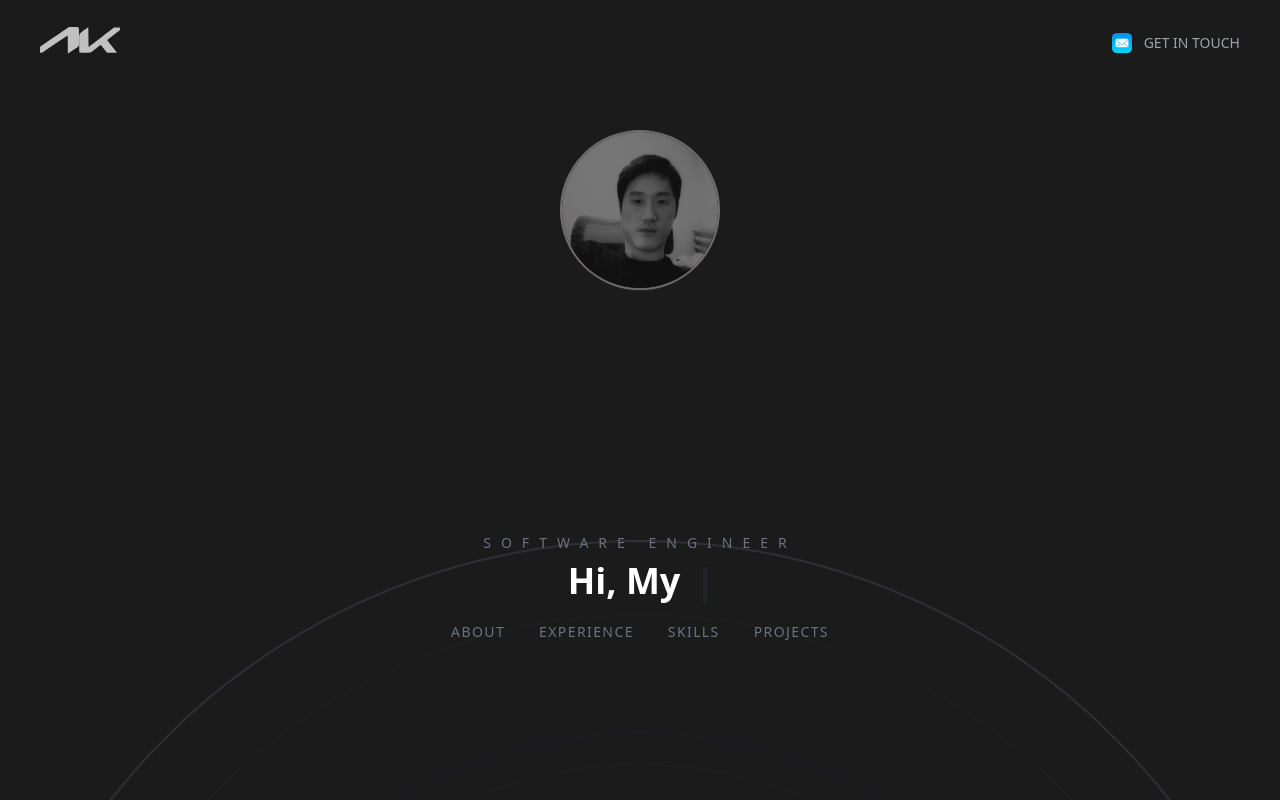
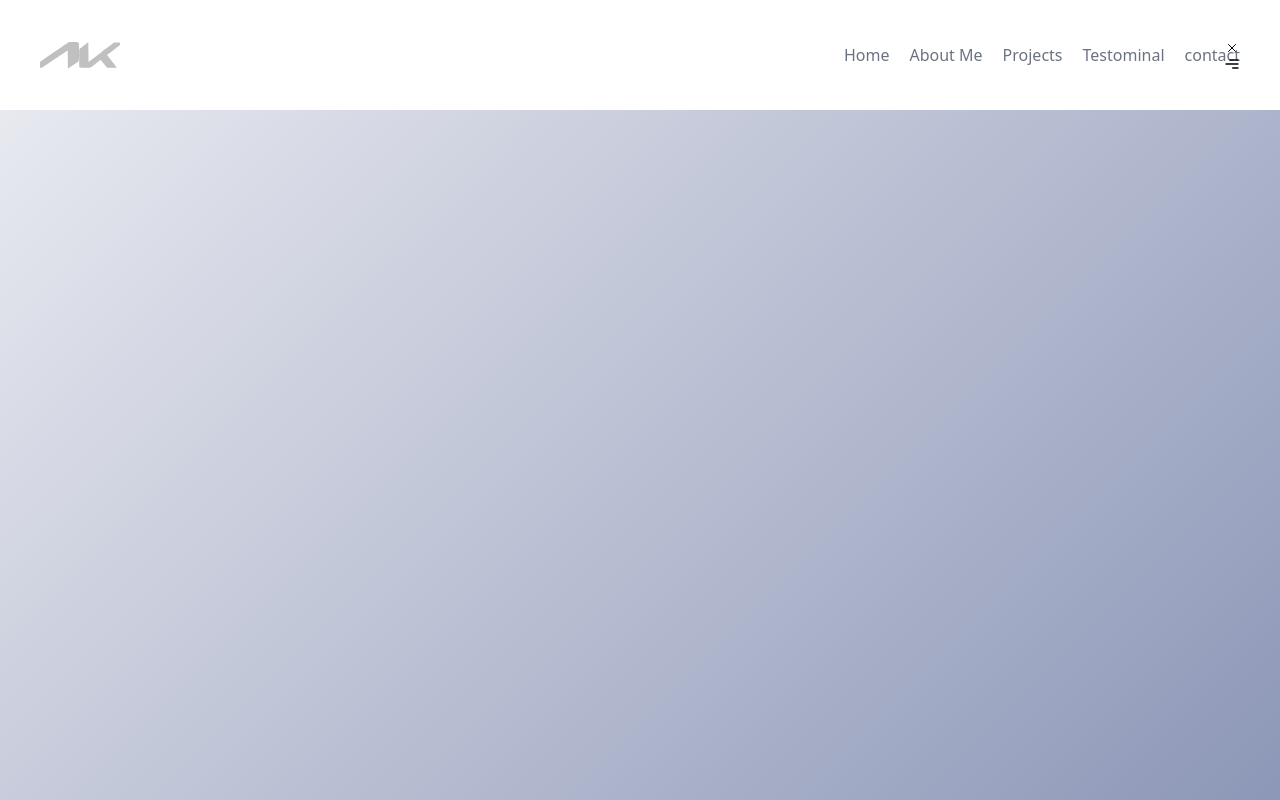
Before and after one commit to AramKim37/Aram-homepage, a Next.js app: page / in a window 1280 px wide. Shown: the top 800 px of the page. Built offline with nearby package versions, Linux system fonts and the light colour scheme.

Commit message:
rebuild header

```diff
--- a/app/globals.css
+++ b/app/globals.css
@@ -22,8 +22,8 @@
   }
 
   .background {
-    /* background: linear-gradient(-45deg, #8691b3, #edeef3); */
-    @apply bg-[#1B1B1B];
+    background: linear-gradient(-45deg, #8691b3, #edeef3);
+    /* @apply bg-[#1B1B1B]; */
   }
 
   @keyframes ping {
@@ -140,4 +140,38 @@
       rgba(255, 255, 255, 0) 100%
     );
   }
+
+  nav {
+    background: rgba(0, 0, 0, 0.3);
+    width: max-content;
+    display: block;
+    padding: 0.7rem 1.7rem;
+    z-index: 2;
+    position: fixed;
+    left: 50%;
+    transform: translateX(-50%);
+    bottom: 2rem;
+    display: flex;
+    gap: 0.8rem;
+    border-radius: 3rem;
+    backdrop-filter: blur(15px);
+  }
+
+  nav a {
+    background: transparent;
+    padding: 0.9rem;
+    border-radius: 50%;
+    display: flex;
+    color: var(--color-light);
+    font-size: 1.1rem;
+  }
+
+  nav a:hover {
+    background: rgba(0, 0, 0, 0.3);
+  }
+
+  nav a.active {
+    background: var(--color-bg);
+    color: var(--color-white);
+  }
 }
--- a/app/layout.js
+++ b/app/layout.js
@@ -13,7 +13,7 @@ export const metadata = {
 export default function RootLayout({ children }) {
   return (
     <html lang="en">
-      <body className="background">
+      <body className="background w-full items-center flex flex-col justify-center">
         <Header />
         {children}
         <Footer />
--- a/app/page.js
+++ b/app/page.js
@@ -5,6 +5,7 @@ import Hero from "@/components/Hero";
 import Initial from "@/components/Initial";
 import Projects from "@/components/Projects";
 import Skills from "@/components/Skills";
+import Topbar from "@/components/TopBar";
 import WorkExperience from "@/components/WorkExperience";
 import { useEffect, useState } from "react";
 import { Link as ScrollLink, animateScroll as scroll } from "react-scroll";
@@ -16,19 +17,20 @@ export default function Home() {
     const loader = () => {
       setTimeout(() => {
         setIsLoading(false);
-      }, 5000);
+      }, 50000);
     };
     loader();
   }, []);
 
   return (
-    <main className="w-full flex flex-col items-center justify-center min-h-screen snap-y snap-mandatory overflow-scroll z-0">
-      {isLoading ? (
+    <main className="w-full flex flex-col items-center justify-center min-h-screen">
+      {/* {isLoading ? (
         <div className="snap-center">
           <Initial />
         </div>
       ) : (
         <>
+          <Topbar />
           <section id="hero" className="w-full">
             <Hero />
           </section>
@@ -41,14 +43,14 @@ export default function Home() {
           <section>
             <Projects />
           </section>
-          {/* <section className="snap-center">
+          <section className="snap-center">
         <Skills />
-      </section> */}
+      </section>
           <section>
             <Contact />
           </section>
         </>
-      )}
+      )} */}
     </main>
   );
 }
--- a/components/Header.jsx
+++ b/components/Header.jsx
@@ -9,66 +9,87 @@ import Image from "next/image";
 import Logo from "@/public/image/logo.svg";
 import Hamburger from "@/public/image/hamburger.svg";
 import Xmark from "@/public/image/x.svg";
+import { IoMoonOutline, IoCloseOutline } from "react-icons/io5";
+import { CgMenuRight } from "react-icons/cg";
 
 const Header = () => {
   return (
-    <header className="px-10 flex items-center justify-between mx-auto w-full">
-      <motion.div
-        initial={{
-          x: -500,
-          opacity: 0,
-          scale: 0.5,
-        }}
-        animate={{
-          x: 0,
-          opacity: 1,
-          scale: 1,
-        }}
-        transition={{
-          duration: 1.5,
-        }}
-        className="flex flex-row items-center"
-      >
-        <Link href="#initial">
-          <h1 className="flex gap-2 uppercase bg-transparent md:inline-flex text-sm text-gray-400 md:text-m">
-            <Image src={Logo} alt="logo" className="w-20 h-20 fill-[#e6e6e6]" />
-          </h1>
-        </Link>
-        {/* Social Icons */}
-      </motion.div>
-      <motion.div
-        initial={{
-          x: -2000,
-          // y: 2500,
-          opacity: 0,
-          scale: 0.5,
-        }}
-        animate={{
-          x: 0,
-          // y: 0,
-          opacity: 1,
-          scale: 1,
-        }}
-        transition={{
-          duration: 1.5,
-        }}
-        className="flex flex-row items-center text-gray-300 cursor-pointer"
-      >
-        <Link href="#contact">
-          <div className="space-x-3 items-center hover:animate-bounce md:flex">
-            <motion.img
-              whileHover={{ scale: 1.3 }}
-              src={Mail.src}
-              className="w-5 h-5"
-            />
+    <header className="relative p-10 w-full h-auto flex bg-white">
+      <div className="w-full flex flex-col md:flex-row items-center justify-between">
+        <Image src={Logo} width={80} height={80} alt="logo" />
+        <ul className="flex flex-col md:flex-row items-center gap-5 text-gray-500">
+          <li>Home</li>
+          <li>About Me</li>
+          <li>Projects</li>
+          <li>Testominal</li>
+          <li>contact</li>
+        </ul>
+      </div>
+      <div className="absolute top-10 right-10">
+        <div>
+          <IoCloseOutline />
+        </div>
+        <div>
+          <CgMenuRight />
+        </div>
+      </div>
+    </header>
+    // <header className="px-10 flex items-center justify-between mx-auto w-full">
+    //   <motion.div
+    //     initial={{
+    //       x: -500,
+    //       opacity: 0,
+    //       scale: 0.5,
+    //     }}
+    //     animate={{
+    //       x: 0,
+    //       opacity: 1,
+    //       scale: 1,
+    //     }}
+    //     transition={{
+    //       duration: 1.5,
+    //     }}
+    //     className="flex flex-row items-center"
+    //   >
+    //     <Link href="#initial">
+    //       <h1 className="flex gap-2 uppercase bg-transparent md:inline-flex text-sm text-gray-400 md:text-m">
+    //         <Image src={Logo} alt="logo" className="w-20 h-20 fill-[#e6e6e6]" />
+    //       </h1>
+    //     </Link>
+    //   </motion.div>
+    //   <motion.div
+    //     initial={{
+    //       x: -2000,
+    //       // y: 2500,
+    //       opacity: 0,
+    //       scale: 0.5,
+    //     }}
+    //     animate={{
+    //       x: 0,
+    //       // y: 0,
+    //       opacity: 1,
+    //       scale: 1,
+    //     }}
+    //     transition={{
+    //       duration: 1.5,
+    //     }}
+    //     className="flex flex-row items-center text-gray-300 cursor-pointer"
+    //   >
+    //     <Link href="#contact">
+    //       <div className="space-x-3 items-center hover:animate-bounce md:flex">
+    //         <motion.img
+    //           whileHover={{ scale: 1.3 }}
+    //           src={Mail.src}
+    //           className="w-5 h-5"
+    //         />
 
-            <p className="hidden uppercase text-sm md:inline-flex md:text-m text-gray-400">
-              Get In Touch
-            </p>
-          </div>
-        </Link>
-      </motion.div>
-    </header>
+    //         <p className="hidden uppercase text-sm md:inline-flex md:text-m text-gray-400">
+    //           Get In Touch
+    //         </p>
+    //       </div>
+    //     </Link>
+    //   </motion.div>
+    // </header>
   );
 };
 
--- /dev/null
+++ b/components/TopBar.jsx
@@ -0,0 +1,51 @@
+import React, { useState } from "react";
+import { AiOutlineHome } from "react-icons/ai";
+import { AiOutlineUser } from "react-icons/ai";
+import { BiBook } from "react-icons/bi";
+import { RiServiceLine } from "react-icons/ri";
+import { BiMessageSquareDetail } from "react-icons/bi";
+
+const Topbar = () => {
+  const [activeNav, setActiveNav] = useState("#home");
+  return (
+    <nav>
+      <a
+        href="#home"
+        onClick={() => setActiveNav("#home")}
+        className={activeNav === "#home" ? "active" : ""}
+      >
+        <AiOutlineHome />
+      </a>
+      <a
+        href="#about"
+        onClick={() => setActiveNav("#about")}
+        className={activeNav === "#about" ? "active" : ""}
+      >
+        <AiOutlineUser />
+      </a>
+      <a
+        href="#experience"
+        onClick={() => setActiveNav("#experience")}
+        className={activeNav === "#experience" ? "active" : ""}
+      >
+        <BiBook />
+      </a>
+      <a
+        href="#portfolio"
+        onClick={() => setActiveNav("#portfolio")}
+        className={activeNav === "#portfolio" ? "active" : ""}
+      >
+        <RiServiceLine />
+      </a>
+      <a
+        href="#contact"
+        onClick={() => setActiveNav("#contact")}
+        className={activeNav === "#contact" ? "active" : ""}
+      >
+        <BiMessageSquareDetail />
+      </a>
+    </nav>
+  );
+};
+
+export default Topbar;
--- a/package.json
+++ b/package.json
@@ -15,6 +15,8 @@
     "react": "^18",
     "react-dom": "^18",
     "react-hook-form": "^7.49.3",
+    "react-icon": "^1.0.0",
+    "react-icons": "^5.0.1",
     "react-scroll": "^1.9.0",
     "react-simple-typewriter": "^5.0.1",
     "react-social-icons": "^6.7.0"
```
Also changed, not shown: 2 other files (tests, documents, lock files or other folders).
